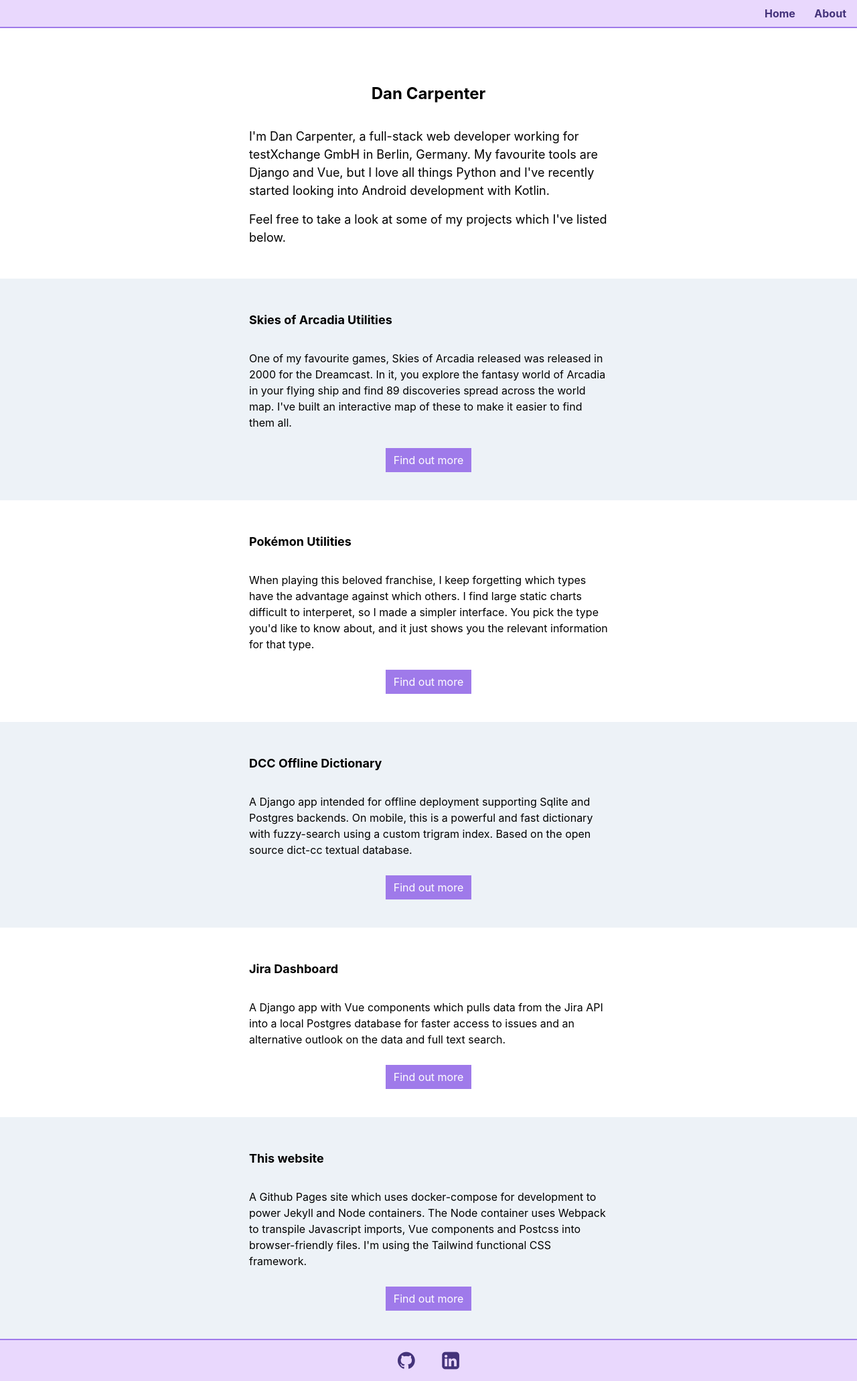
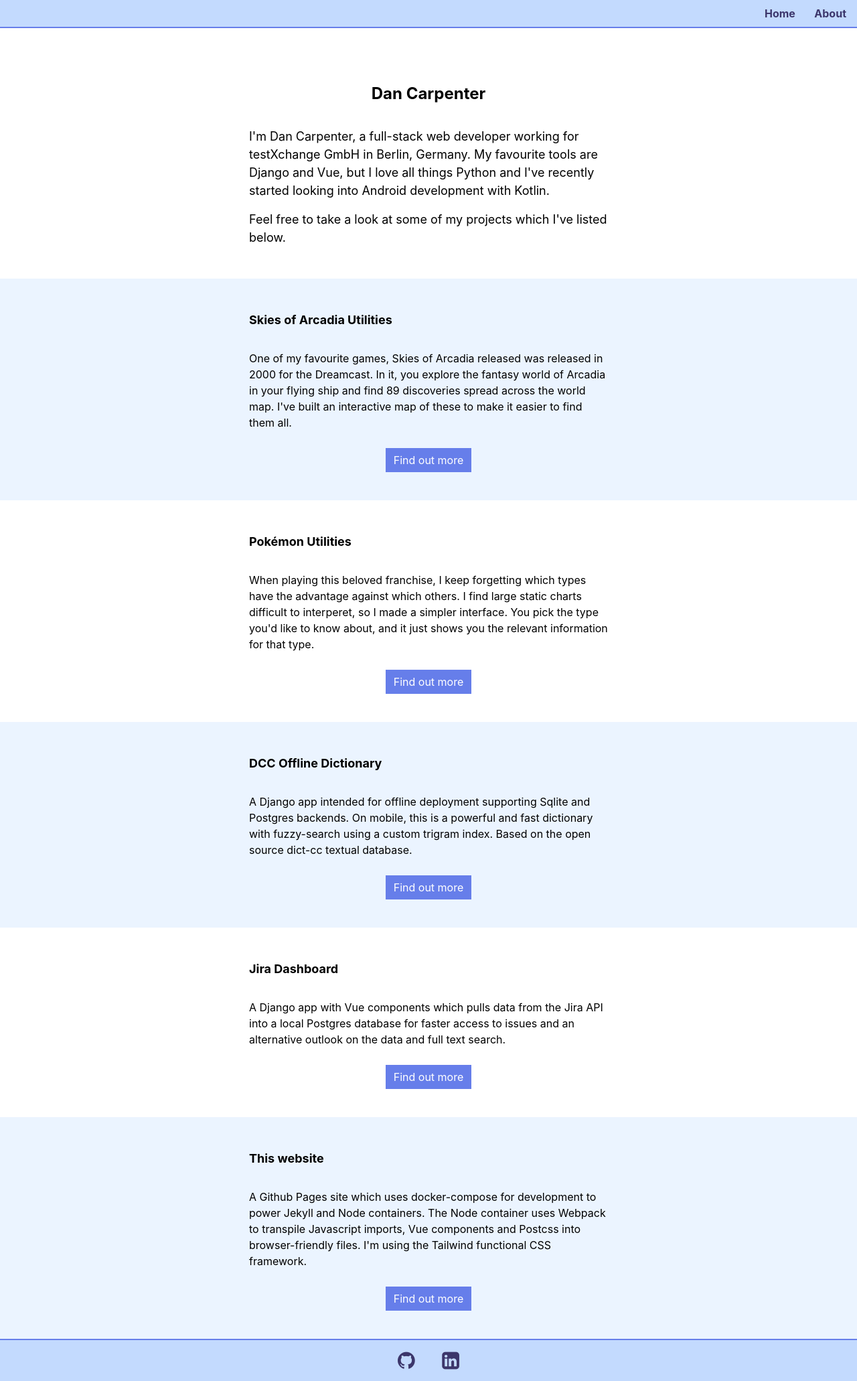
Before and after one commit to dansebcar/dansebcar.github.io, a Jekyll site: the page built from index.html, in a window 1280 px wide. Shown: the whole page at 67% size. Built offline with Jekyll 4.4.1, drawn with Linux system fonts in a browser that asks for light colours.

Commit message:
Make jpg version of map to load faster, and migrate purple -> indigo and change favicon

```diff
--- a/_includes/footer.html
+++ b/_includes/footer.html
@@ -1,4 +1,4 @@
-<footer class="py-2 px-4 border-t-2 border-purple-500 text-purple-900 text-3xl text-center bg-purple-200">
+<footer class="py-2 px-4 border-t-2 border-indigo-500 text-indigo-900 text-3xl text-center bg-indigo-200">
     <a
         class="icon-github mx-2"
         href="https://github.com/dansebcar"
--- a/_includes/header.html
+++ b/_includes/header.html
@@ -1,4 +1,4 @@
-<header class="text-right border-b-2 border-purple-500 bg-purple-200 text-purple-900">
+<header class="text-right border-b-2 border-indigo-500 bg-indigo-200 text-indigo-900">
     <nav class="my-2 mr-4">
         {% for link in site.data.nav %}
             <a
--- a/_includes/section.html
+++ b/_includes/section.html
@@ -9,7 +9,7 @@
         <div class="text-center">
             <a
                 href="{{ section.url }}"
-                class="px-3 py-2 bg-purple-500 hover:bg-purple-600 text-white"
+                class="px-3 py-2 bg-indigo-500 hover:bg-indigo-600 text-white"
             >Find out more</a>
         </div>
     </div>
--- a/_layouts/default.html
+++ b/_layouts/default.html
@@ -8,7 +8,7 @@
         <link rel="stylesheet" href="/assets/dist/main.css?time={{ 'now' | date:'%s%N' }}">
         <link rel="stylesheet" href="/images/fontello/css/fontello.css?time={{ 'now' | date:'%s%N' }}">
 
-        {% comment %}https://favicon.io/favicon-generator/?t=D&ff=Roboto&fs=60&fc=%23E9D8FD&b=rounded&bc=%23805AD5{% endcomment %}
+        {% comment %}https://favicon.io/favicon-generator/?t=D&ff=Roboto&fs=80&fc=%23EBF4FF&b=rounded&bc=%23667EEA{% endcomment %}
         <link rel="icon" href="/images/favicon.ico">
     </head>
     <body class="flex flex-col h-full">
--- a/assets/dist/main.css
+++ b/assets/dist/main.css
@@ -544,20 +544,20 @@
   }
 }
 
-.bg-purple-200 {
-  background-color: #e9d8fd;
+.bg-indigo-200 {
+  background-color: #c3dafe;
 }
 
-.bg-purple-500 {
-  background-color: #9f7aea;
+.bg-indigo-500 {
+  background-color: #667eea;
 }
 
-.hover\:bg-purple-600:hover {
-  background-color: #805ad5;
+.hover\:bg-indigo-600:hover {
+  background-color: #5a67d8;
 }
 
-.border-purple-500 {
-  border-color: #9f7aea;
+.border-indigo-500 {
+  border-color: #667eea;
 }
 
 .border-t-2 {
@@ -759,8 +759,8 @@
   color: #2b6cb0;
 }
 
-.text-purple-900 {
-  color: #44337a;
+.text-indigo-900 {
+  color: #3c366b;
 }
 
 .text-lg {
@@ -974,7 +974,7 @@
 /* Literal.Number.Integer.Long */
 
 .section-list > :nth-child(odd) {
-  background-color: #edf2f7;
+  background-color: #ebf4ff;
 }
 
 @media (min-width: 768px) {
--- a/assets/src/components/section-list.css
+++ b/assets/src/components/section-list.css
@@ -1,5 +1,5 @@
 .section-list {
     & > :nth-child(odd) {
-        @apply bg-gray-200;
+        @apply bg-indigo-100;
     }
 }
--- a/assets/src/skies-of-arcadia/components/SkiesOfArcadia.vue
+++ b/assets/src/skies-of-arcadia/components/SkiesOfArcadia.vue
@@ -16,7 +16,7 @@
 
         <figure class="max-w-xl mx-auto">
             <ImgMap
-                src="/images/skies-of-arcadia-map.png"
+                src="/images/skies-of-arcadia-map.jpg"
             />
             <figcaption
                 class="my-4"
```
Also changed, not shown: assets/dist/main.js, images/favicon.ico, images/skies-of-arcadia-map.jpg (added).
